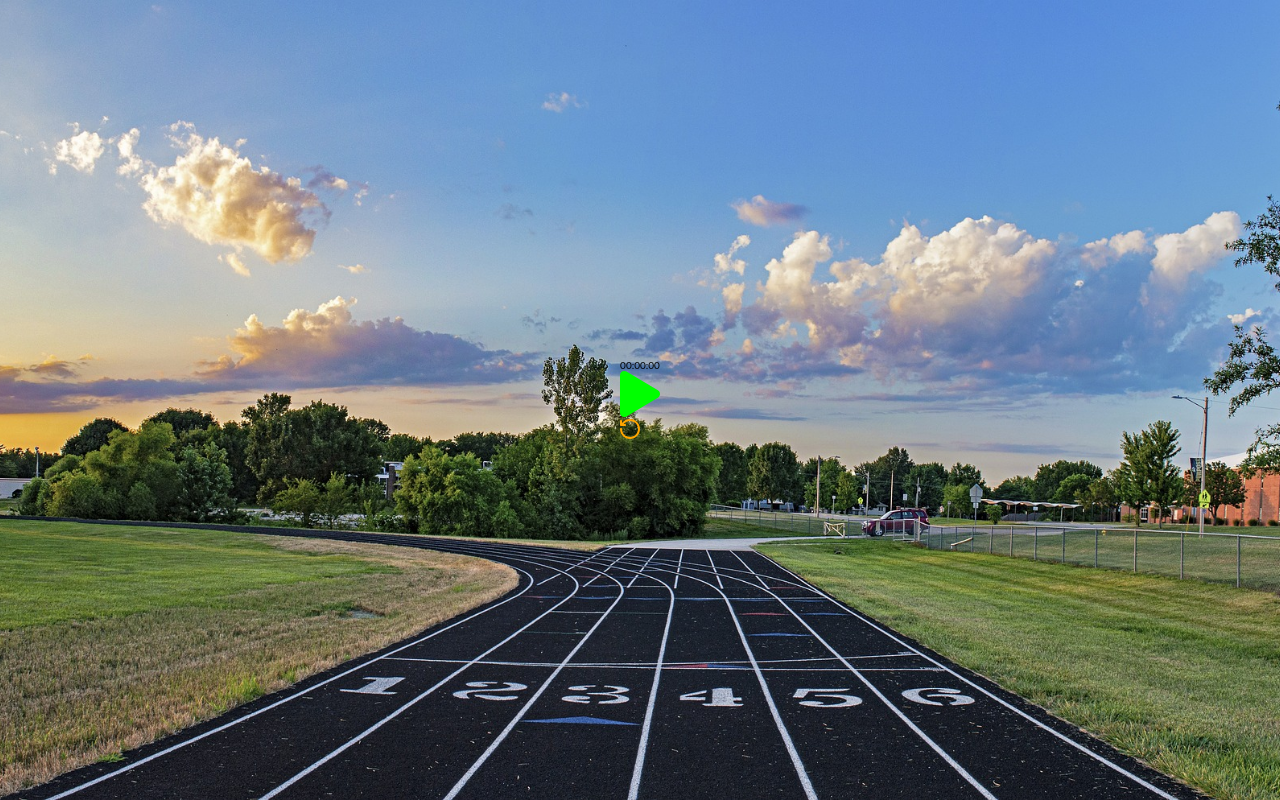
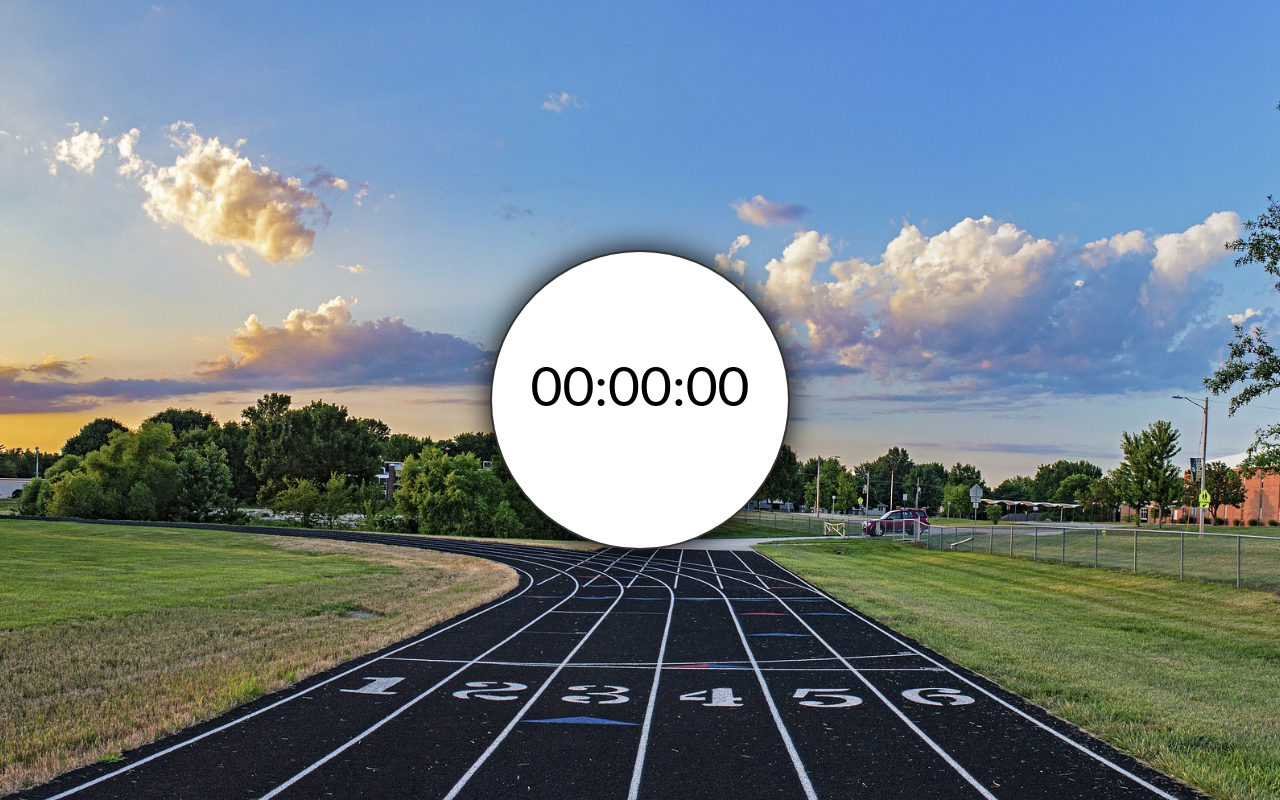
Before and after one commit to AbasBashir/StopWatch-App, a plain HTML site: page index.html in a window 1280 px wide. Drawn offline with Linux system fonts and the light colour scheme.

Commit message:
added style for the container + the timer

```diff
--- a/index.html
+++ b/index.html
@@ -20,11 +20,11 @@
         <div class="buttons">
 
             <div id="startStopBtn" id="play">
-                <img src="images/playBtn.svg" alt="startStopButton" id="play">
+                <!-- <img src="images/playBtn.svg" alt="startStopButton" id="play"> -->
             </div>
 
             <div id="resetBtn" id="reset">
-                <img src="images/resetBtn.svg" alt="resetButton" id="reset">
+                <!-- <img src="images/resetBtn.svg" alt="resetButton" id="reset"> -->
             </div>
         </div>
     </div>
--- a/style.css
+++ b/style.css
@@ -20,3 +20,20 @@ body{
     align-items: center;
     height: 100vh;
 }
+
+.container{
+    width: 300px;
+    height: 300px;
+    background-color: #fff;
+    border-radius: 50%;
+    border: 2px solid rgba(0, 0, 0, 0.8);
+    box-shadow: 0 0 30px #000000;
+}
+
+#timer{
+    width: 100%;
+    font-size: 5.5rem;
+    text-align: center;
+    margin: 0 auto;
+    padding-top: 100px;
+}
```
